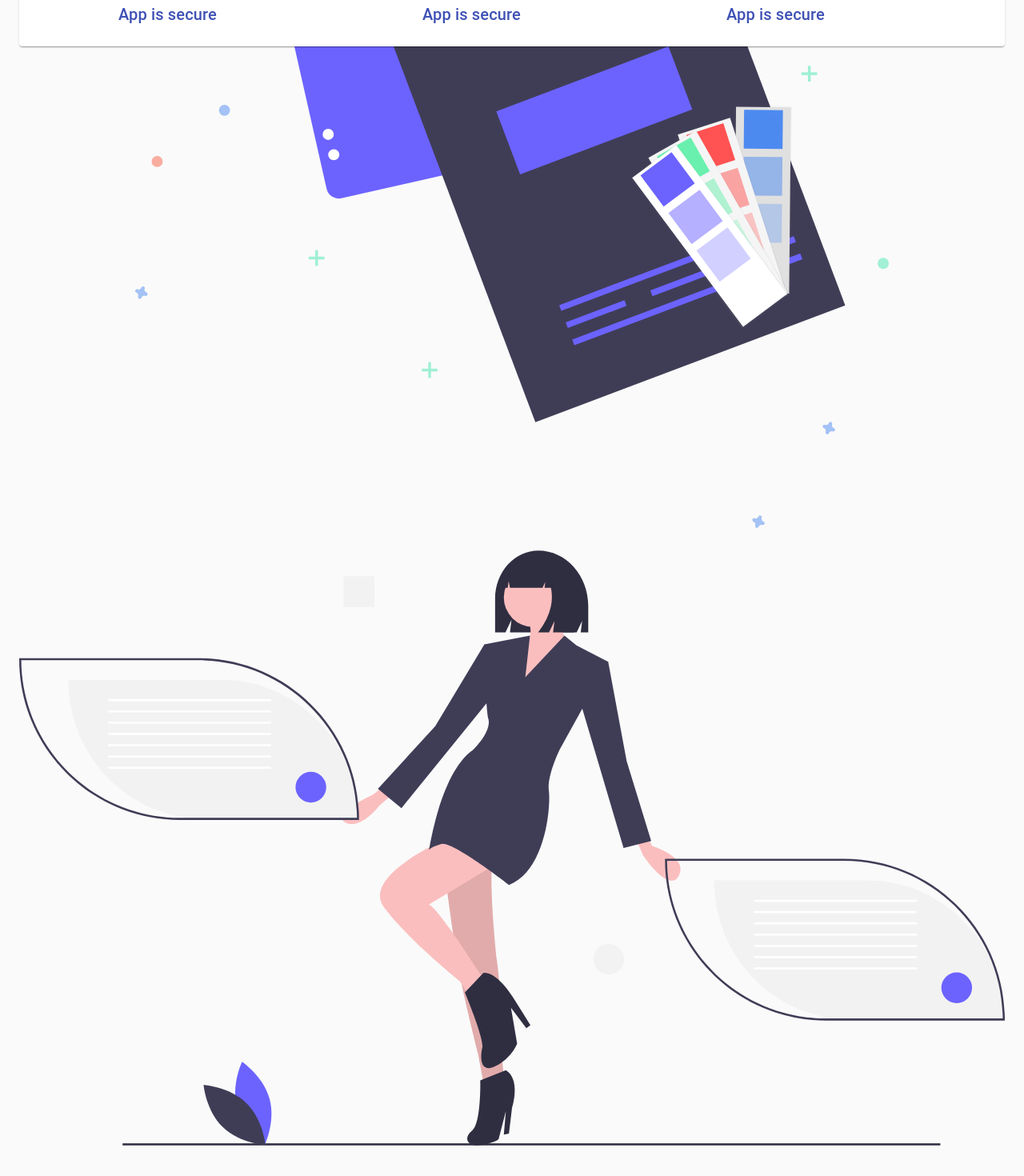
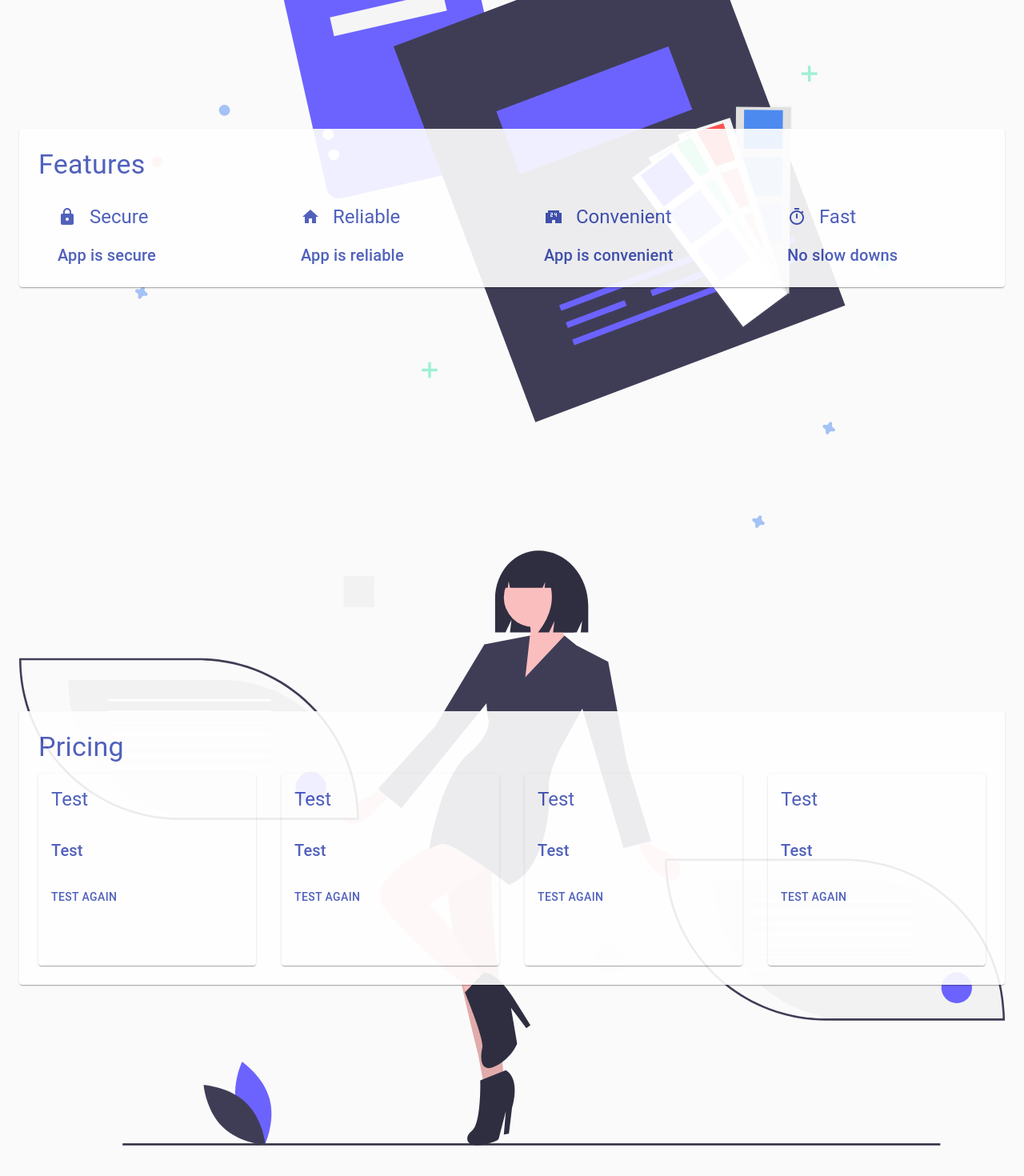
Before and after one commit to okezieobi/diary-app-demo, a React (Create React App) app in the folder client/: page / in a window 1280 px wide. Shown: the part 1020-2490 px from the top of the page at 80% size. Built offline with nearby package versions, Linux system fonts and the light colour scheme.

Commit message:
Updated home page

```diff
--- a/client/src/components/Home.jsx
+++ b/client/src/components/Home.jsx
@@ -14,7 +14,15 @@ import Link from '@material-ui/core/Link';
 import Hidden from '@material-ui/core/Hidden';
 import Slide from '@material-ui/core/Slide';
 import Paper from '@material-ui/core/Paper';
+import Card from '@material-ui/core/Card';
+import CardContent from '@material-ui/core/CardContent';
+import CardActions from '@material-ui/core/CardActions';
+import CardHeader from '@material-ui/core/CardHeader';
+import Button from '@material-ui/core/Button';
 import LockIcon from '@material-ui/icons/Lock';
+import HomeIcon from '@material-ui/icons/Home';
+import LocalConvenienceStoreIcon from '@material-ui/icons/LocalConvenienceStore';
+import TimerIcon from '@material-ui/icons/Timer';
 
 import HomeBGOne from '../images/Home_1.svg';
 import HomeBGTwo from '../images/Home_2.svg';
@@ -51,8 +59,12 @@ const useStyles = makeStyles((theme) => ({
   },
   description: {
     padding: theme.spacing(3),
+    opacity: 0.9,
   },
   gridItem: {
+    height: '30vh',
+  },
+  gridHeight: {
     height: '100vh',
   },
 }));
@@ -109,7 +121,7 @@ export default function ElevateAppBar({ window }) {
         <Box my={2}>
           <Grid container>
             <Grid item xs={12} className={`${classes.setBackground} ${classes.homeBackdrop2}`}>
-              <Grid className={classes.gridItem} alignItems="center" container>
+              <Grid className={classes.gridHeight} alignItems="center" container>
                 <Grid item xs={12} sm={4}>
                   <Paper className={classes.description}>
                     <Typography align="center" color="primary" variant="h4">My Diary App Demo</Typography>
@@ -122,13 +134,15 @@ export default function ElevateAppBar({ window }) {
               </Grid>
             </Grid>
             <Grid item xs={12} className={`${classes.setBackground} ${classes.homeBackdrop3}`}>
+              <Grid className={classes.gridHeight} alignItems="center" container>
+                <Grid item xs={12}>
                   <Paper className={classes.description}>
                     <Typography gutterBottom color="primary" variant="h4">Features</Typography>
                     <Grid container justify="space-evenly" spacing={4}>
                       <Grid item xs={12} sm={3}>
                         <Toolbar>
                           <LockIcon color="primary" className={classes.iconPadding} />
-                      <Typography color="primary" variant="h5">Safe</Typography>
+                          <Typography color="primary" variant="h5">Secure</Typography>
                         </Toolbar>
                         <Container>
                           <Typography color="primary" variant="h6">App is secure</Typography>
@@ -136,26 +150,105 @@ export default function ElevateAppBar({ window }) {
                       </Grid>
                       <Grid item xs={12} sm={3}>
                         <Toolbar>
-                      <LockIcon color="primary" className={classes.iconPadding} />
-                      <Typography color="primary" variant="h5">Safe</Typography>
+                          <HomeIcon color="primary" className={classes.iconPadding} />
+                          <Typography color="primary" variant="h5">Reliable</Typography>
                         </Toolbar>
                         <Container>
-                      <Typography color="primary" variant="h6">App is secure</Typography>
+                          <Typography color="primary" variant="h6">App is reliable</Typography>
                         </Container>
                       </Grid>
                       <Grid item xs={12} sm={3}>
                         <Toolbar>
-                      <LockIcon color="primary" className={classes.iconPadding} />
-                      <Typography color="primary" variant="h5">Safe</Typography>
+                          <LocalConvenienceStoreIcon color="primary" className={classes.iconPadding} />
+                          <Typography color="primary" variant="h5">Convenient</Typography>
                         </Toolbar>
                         <Container>
-                      <Typography color="primary" variant="h6">App is secure</Typography>
+                          <Typography color="primary" variant="h6">App is convenient</Typography>
+                        </Container>
+                      </Grid>
+                      <Grid item xs={12} sm={3}>
+                        <Toolbar>
+                          <TimerIcon color="primary" className={classes.iconPadding} />
+                          <Typography color="primary" variant="h5">Fast</Typography>
+                        </Toolbar>
+                        <Container>
+                          <Typography color="primary" variant="h6">No slow downs</Typography>
                         </Container>
                       </Grid>
                     </Grid>
                   </Paper>
                 </Grid>
-            <Grid item xs={12} className={`${classes.setBackground} ${classes.homeBackdrop1}`} />
+              </Grid>
+            </Grid>
+            <Grid item xs={12} className={`${classes.setBackground} ${classes.homeBackdrop1}`}>
+              <Grid className={classes.gridHeight} alignItems="center" container>
+                <Grid item xs={12}>
+                  <Paper className={classes.description}>
+                    <Typography gutterBottom color="primary" variant="h4">Pricing</Typography>
+                    <Grid container justify="space-evenly" spacing={4}>
+                      <Grid item xs={12} sm={3}>
+                        <Card className={classes.gridItem}>
+                          <CardHeader title={
+                            <Typography color="primary" variant="h5">Test</Typography>
+                      }
+                          />
+                          <CardContent>
+                            <Typography color="primary" variant="h6">Test</Typography>
+                          </CardContent>
+                          <CardActions>
+                            <Button color="primary">Test Again</Button>
+                          </CardActions>
+                        </Card>
+                      </Grid>
+                      <Grid item xs={12} sm={3}>
+                        <Card className={classes.gridItem}>
+                          <CardHeader title={
+                            <Typography color="primary" variant="h5">Test</Typography>
+                      }
+                          />
+                          <CardContent>
+                            <Typography color="primary" variant="h6">Test</Typography>
+                          </CardContent>
+                          <CardActions>
+                            <Button color="primary">Test Again</Button>
+                          </CardActions>
+                        </Card>
+                      </Grid>
+                      <Grid item xs={12} sm={3}>
+                        <Card className={classes.gridItem}>
+                          <CardHeader title={
+                            <Typography color="primary" variant="h5">Test</Typography>
+                      }
+                          />
+                          <CardContent>
+                            <Typography color="primary" variant="h6">Test</Typography>
+                          </CardContent>
+                          <CardActions>
+                            <Button color="primary">Test Again</Button>
+                          </CardActions>
+                        </Card>
+                      </Grid>
+                      <Grid item xs={12} sm={3}>
+                        <Card className={classes.gridItem}>
+                          <CardHeader title={
+                            <Typography color="primary" variant="h5">Test</Typography>
+                      }
+                          />
+                          <CardContent>
+                            <Typography color="primary" variant="h6">Test</Typography>
+                          </CardContent>
+                          <CardActions>
+                            <Button color="primary">Test Again</Button>
+                          </CardActions>
+                        </Card>
+                      </Grid>
+                      <Grid />
+                      <Grid />
+                    </Grid>
+                  </Paper>
+                </Grid>
+              </Grid>
+            </Grid>
           </Grid>
         </Box>
       </Container>
```
Lines whose indentation alone changed are shown as unchanged.
